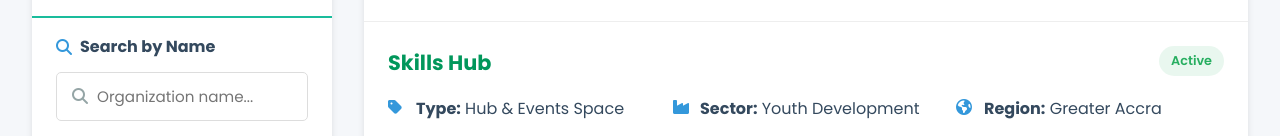
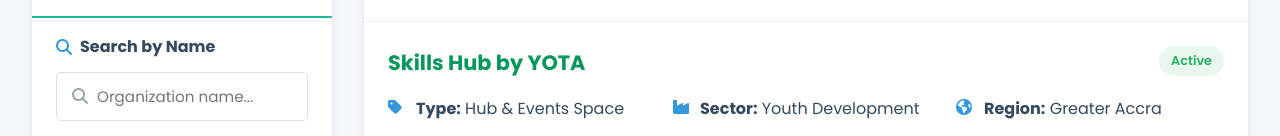
Before and after one commit to maxfrimpong/voyc, a plain HTML site: page voyc_directory_new/index.html in a window 1280 px wide. Shown: the part 802-938 px from the top of the page. Drawn offline with Linux system fonts and the light colour scheme.

Commit message:
added by YOTA to the Skills Hub organization list

```diff
--- a/voyc_directory_new/index.html
+++ b/voyc_directory_new/index.html
@@ -790,7 +790,7 @@
     <script>
         // Compiled Organization data with contact details
         const organizations = [
-            { id: 1, name: "Skills Hub", type: "Hub & Events Space", sector: "Youth Development", status: true, region: "Greater Accra", city: "Accra", municipal: "Accra Metro", address: "YOTA Building, 95 La-Bawaleshie Road, East Legon, Accra<br><strong>Contact:</strong> info@skillshub.org.gh | +233 50 149 9316", description: "A creative hub connecting young people with opportunities" },
+            { id: 1, name: "Skills Hub by YOTA", type: "Hub & Events Space", sector: "Youth Development", status: true, region: "Greater Accra", city: "Accra", municipal: "Accra Metro", address: "YOTA Building, 95 La-Bawaleshie Road, East Legon, Accra<br><strong>Contact:</strong> info@skillshub.org.gh | +233 50 149 9316", description: "A creative hub connecting young people with opportunities" },
             { id: 2, name: "My Home Teacher", type: "Community-Based", sector: "Education", status: true, region: "Central", city: "Cape Coast", municipal: "Cape Coast Metro", address: "KNH Hall, University of Cape Coast, Cape Coast<br><strong>Contact:</strong> myhometeacher1@gmail.com | +233 27 602 1612", description: "My Home Teacher is an award winning social enterprise designed to provide parents with well-qualified tutors who will teach their wards at home." },
             { id: 3, name: "Community Youth Development Foundation (CYDEF)", type: "Non-Governmental", sector: "Training and Skills Development", status: true, region: "Bono East", city: "Kintampo", address: "Ghana Highways Authority Yard, Oposite Collage of Health, Kintampo<br><strong>Contact:</strong> communityyouth_d@yahoo.com | +233 24 827 0261", description: "CYDEF aims at reducing poverty by empowering young people, women and children to effect strategic changes in the rural communities across the country." },
             { id: 4, name: "Initiative for Youth Development", type: "Non-Governmental", sector: "Training and Skills Development", status: true, region: "Greater Accra", city: "Accra", municipal: "Accra Metro", address: "Community Youth Cultural Centre, Kawokudi, Accra<br><strong>Contact:</strong> info@iydghana.org | +233 26 294 4919", description: "The Initiative for Youth Development was established to improve the state of young people in Zongo communities across Ghana." },
```
